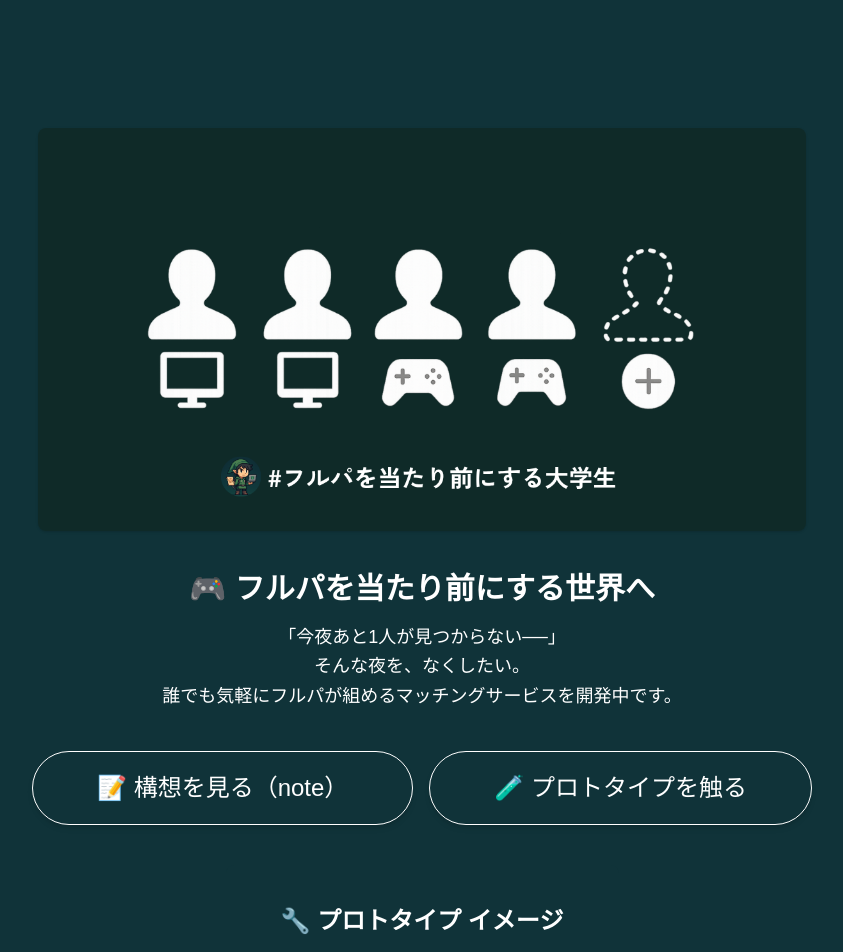
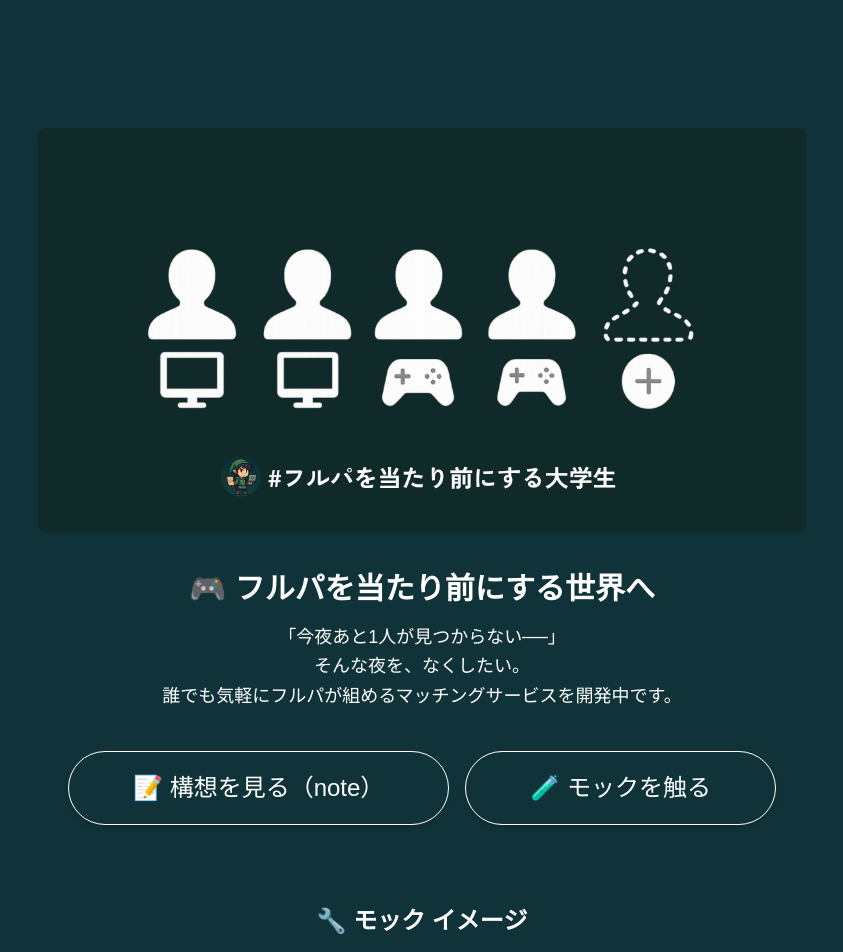
Before and after one commit to fullparty-dev/fullparty_app, a Next.js app: page / in a window 1280 px wide. Shown: the top 952 px of the page, without its empty margins (218-1061 px from the left). Built offline with nearby package versions, Linux system fonts and the light colour scheme.

Commit message:
モックに名称変更

```diff
--- a/src/app/page.js
+++ b/src/app/page.js
@@ -28,18 +28,18 @@
           href="/party/home"
           className="px-8 sm:px-12 md:px-16 py-5 text-lg sm:text-xl md:text-2xl bg-primary text-white border border-white rounded-full shadow-md hover:bg-[#184437] hover:scale-105 transition-transform duration-200 cursor-pointer whitespace-nowrap"
         >
-          🧪 プロトタイプを触る
+          🧪 モックを触る
         </a>
       </div>
 
       {/* プロトタイプUI紹介（iPhone風枠で表示） */}
       <section className="text-center mt-16 bg-primary py-10 rounded-lg">
-        <h2 className="text-2xl font-semibold mb-4">🔧 プロトタイプ イメージ</h2>
+        <h2 className="text-2xl font-semibold mb-4">🔧 モック イメージ</h2>
         <p className="text-md max-w-md mx-auto mb-6">
           現在UIを開発中です。以下はそのイメージ画像です。
         </p>
 
-        {/* PC表示用：プロトタイプイメージ画像 */}
+        {/* PC表示用：モックイメージ画像 */}
         <div className="hidden sm:flex justify-center">
           <img
             src="/mockPICTURE.png"
@@ -48,11 +48,11 @@
           />
         </div>
 
-        {/* スマホ表示用：プロトタイプイメージ画像 */}
+        {/* スマホ表示用：モックイメージ画像 */}
         <div className="sm:hidden">
           <img
             src="/mockPICTURE.png"
-            alt="プロトタイプイメージ"
+            alt="モックイメージ"
             className="w-full rounded-lg shadow-lg object-cover"
           />
         </div>
```
